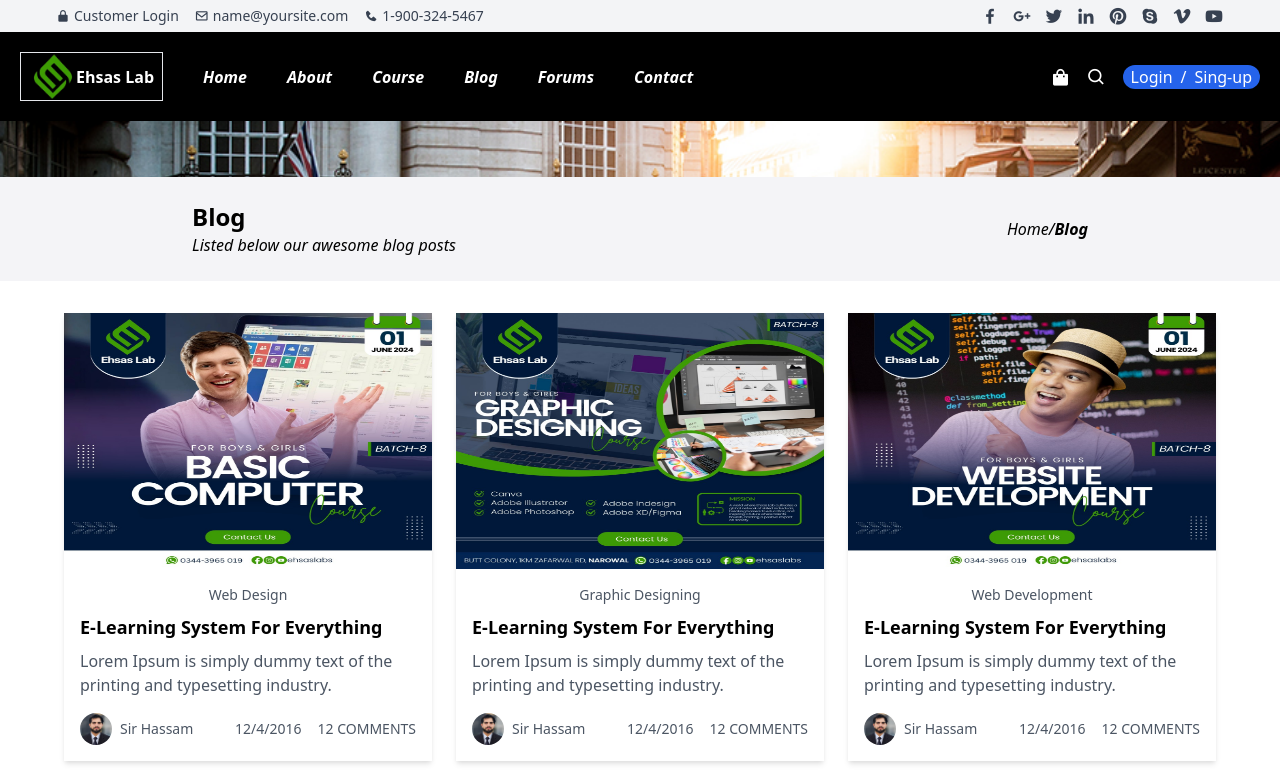
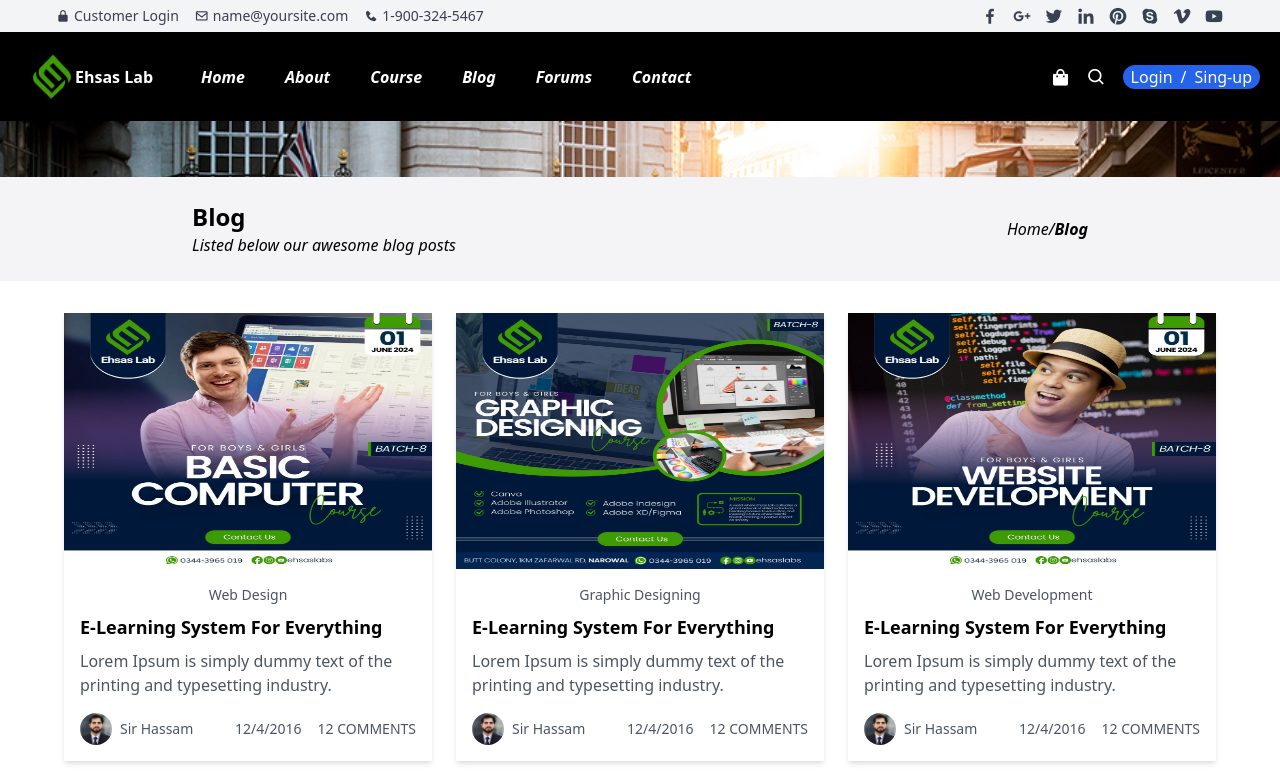
Before and after one commit to majidnwl/Ehsas-lab-next, a Next.js app: page /blog in a window 1280 px wide. Shown: the top 783 px of the page. Built offline with nearby package versions, Linux system fonts and the light colour scheme.

Commit message:
Update Header.js

```diff
--- a/components/Header.js
+++ b/components/Header.js
@@ -15,7 +15,7 @@ const Header = () => {
         <div>
           <div className="text-white bg-black flex justify-between  gap-x-3 p-5">
             <div className="h-[49px] flex justify-center gap-x-10 items-center">
-              <div className="border relative px-2 flex items-center hover:bg-red-600">
+              <div className=" relative px-2 flex items-center ">
                 <img className="h-[47px]" src="/eg.png" alt="" />
                 <h1 className="font-bold">Ehsas Lab</h1>
                 {toogle ?
```
